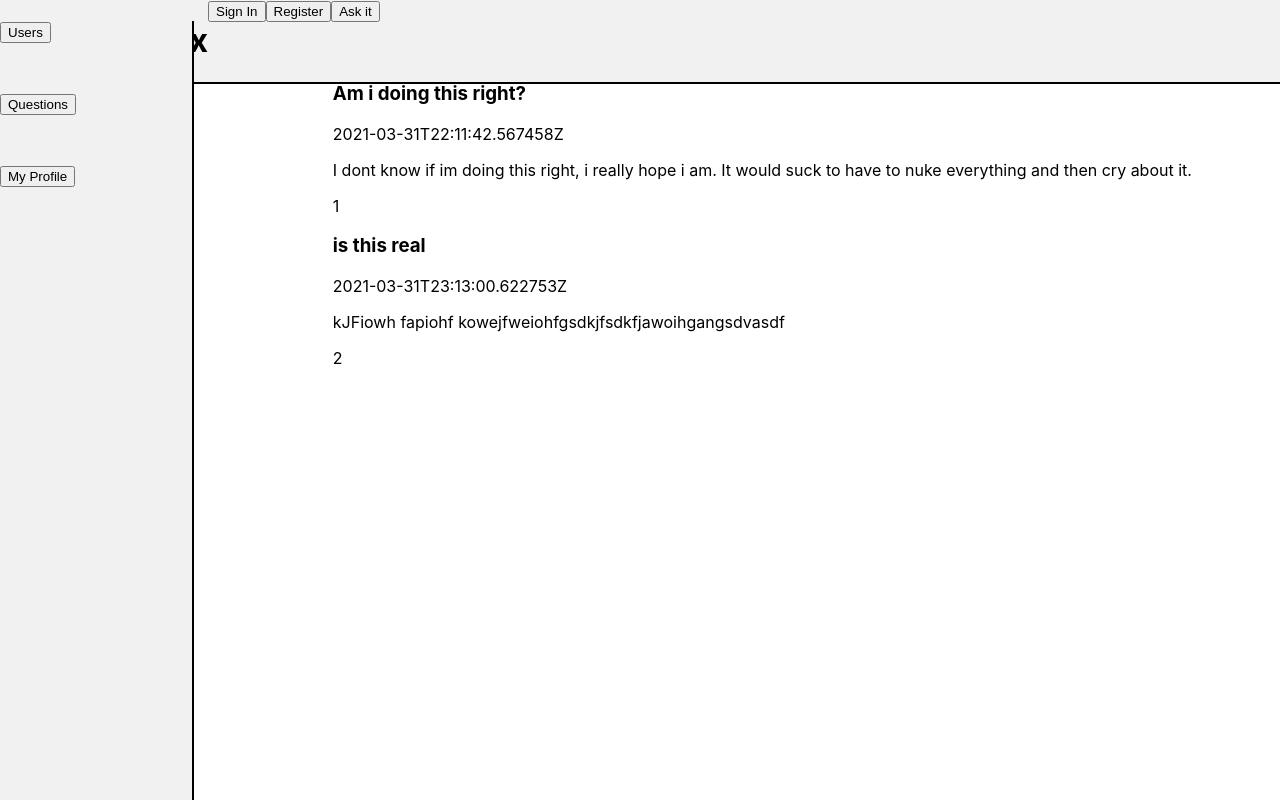
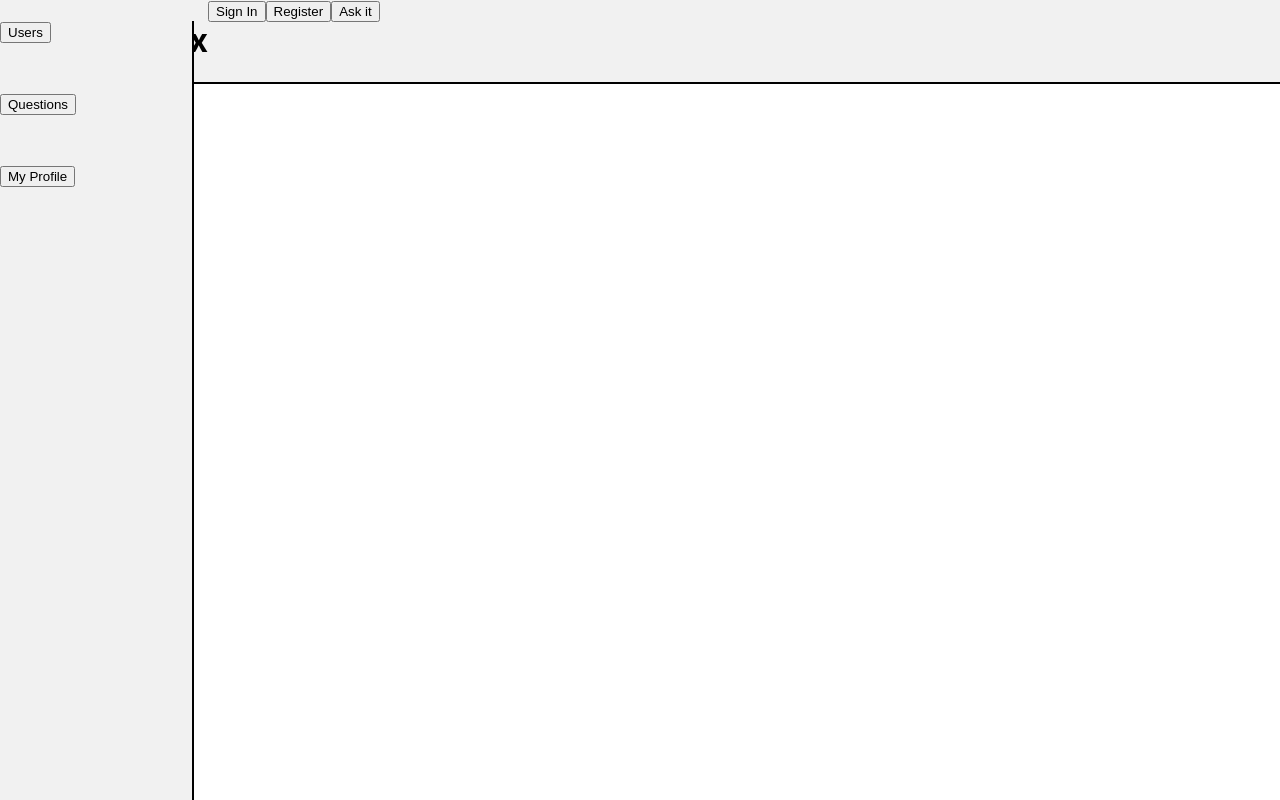
Before and after one commit to momentum-team-7/team-project-questionbox-neon-tetra, a React (Create React App) app in the folder questionbox/: page / in a window 1280 px wide. Built offline with nearby package versions, Linux system fonts and the light colour scheme.

Commit message:
trying to move the question mapping to the question feed

```diff
--- a/questionbox/src/Components/Home.js
+++ b/questionbox/src/Components/Home.js
@@ -10,15 +10,9 @@ export default function Home() {
     return (
         <div>
             <h1>Question Feed</h1>
-                {questions.map((question) => (
-                    <QuestionFeed
-                    key = {question.id}
-                    question_title = {question.title}
-                    date_created = {question.date_created}
-                    question_body = {question.body}
-                    question_id = {question.id}
-                    />
-                ))}
+                <QuestionFeed
+
+                />
         </div>
     )
 }
--- /dev/null
+++ b/questionbox/src/Components/Question.js
@@ -0,0 +1,11 @@
+import React from 'react'
+
+export default function Question({ question_title, created_at, question_text }) {
+    return (
+        <div>
+            <h3>{question_title}</h3>
+            <p>{created_at}</p>
+            <p>{question_text}</p>
+        </div>
+    )
+}
--- a/questionbox/src/Components/QuestionFeed.js
+++ b/questionbox/src/Components/QuestionFeed.js
@@ -1,20 +1,26 @@
 // import axios from 'axios'
 // import { useEffect } from 'react'
-import QuestionDetail from './QuestionDetail'
+import Question from './Question'
+import React, { useState } from 'react'
+import data from '../questions2'
 
 
 const QuestionFeed = ({ question_title, date_created, question_body, question_id }) => {
+    const [questions, setQuestion] = useState(data)
 
 
 
     return (
         <div>
-            <QuestionDetail
-                question_title = {question_title}
-                date_created = {date_created}
-                question_body = {question_body}
-                question_id = {question_id}
-            />
+            {questions.map((question, index) => (
+                <Question
+                key = {index}
+                question_title = {question.question_title}
+                date_created = {question.date_created}
+                question_body = {question.question_body}
+                question_id = {question.question_id}
+                />
+            ))}
         </div>
     )
 }
```
